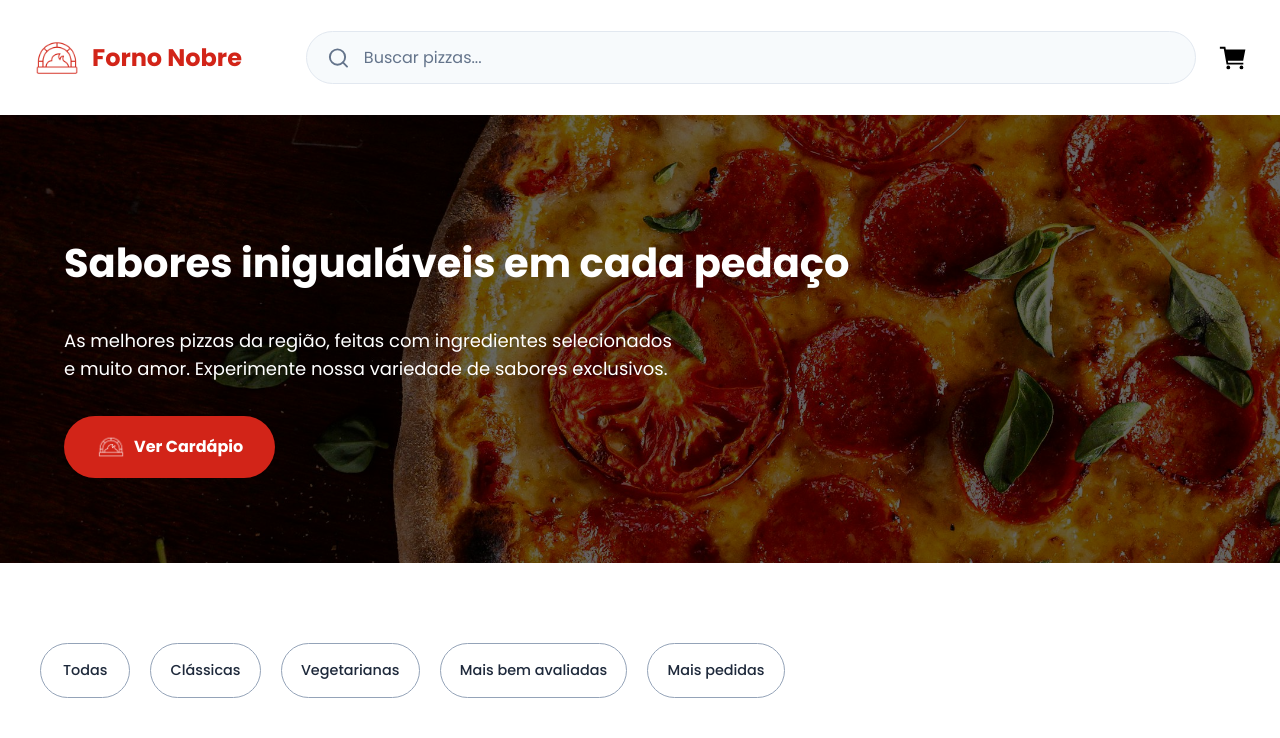
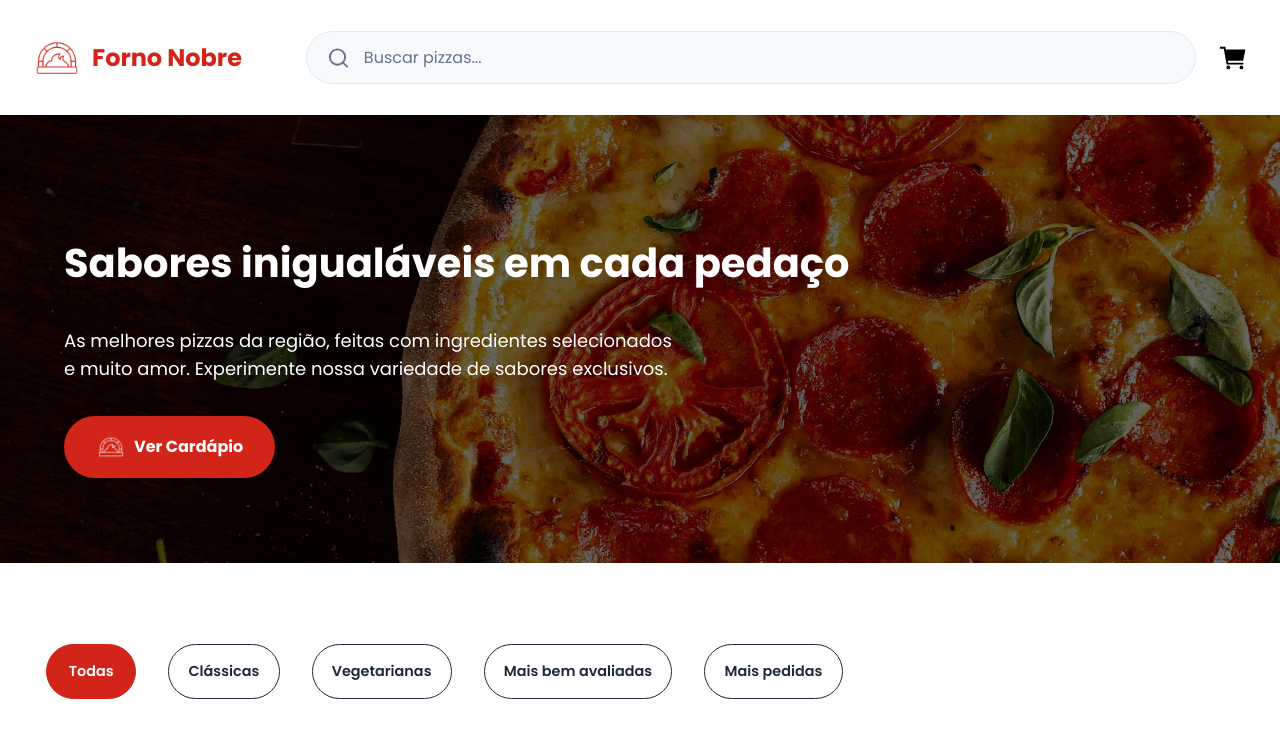
Before and after one commit to GGhiaroni/forno-nobre, a React (Vite) app: page / in a window 1280 px wide. Shown: the top 738 px of the page. Built offline with nearby package versions, Linux system fonts and the light colour scheme.

Commit message:
finalizando a estilizacao dos filtros de categoria

```diff
--- a/src/Componentes/Categorias/index.jsx
+++ b/src/Componentes/Categorias/index.jsx
@@ -1,3 +1,4 @@
+import { useState } from "react";
 import styled from "styled-components";
 
 const UlEstilizado = styled.ul`
@@ -8,14 +9,28 @@ const UlEstilizado = styled.ul`
 `;
 
 const LiEstilizado = styled.li`
-  border: 1px solid var(--cor-cinza-claro);
+  border: ${(props) =>
+    props.$ativo
+      ? "1px solid var(--cor-primaria)"
+      : "1px solid var(--cor-cinza-escuro)"};
   font-size: var(--tamanho-fonte-s);
-  color: var(--cor-cinza-escuro);
-  font-weight: 500;
+  color: ${(props) =>
+    props.$ativo ? "var(--cor-branca)" : "var(--cor-cinza-escuro)"};
+  background-color: ${(props) =>
+    props.$ativo ? "var(--cor-primaria)" : "transparent"};
+  font-weight: 600;
   padding: 1rem 1.2rem;
   border-radius: 1.8rem;
   min-width: 50px;
   text-align: center;
+  transition: 0.3s ease;
+`;
+
+const BtnEstilizado = styled.button`
+  cursor: pointer;
+  border: none;
+  background: transparent;
+  font-family: "Poppins", sans-serif;
 `;
 
 const Categorias = () => {
@@ -27,10 +42,16 @@ const Categorias = () => {
     "Mais pedidas",
   ];
 
+  const [categoriaAtiva, setCategoriaAtiva] = useState(categorias[0]);
+
   return (
     <UlEstilizado>
       {categorias.map((categoria, index) => (
-        <LiEstilizado key={index}>{categoria}</LiEstilizado>
+        <BtnEstilizado key={index} onClick={() => setCategoriaAtiva(categoria)}>
+          <LiEstilizado $ativo={categoria === categoriaAtiva}>
+            {categoria}
+          </LiEstilizado>
+        </BtnEstilizado>
       ))}
     </UlEstilizado>
   );
```
